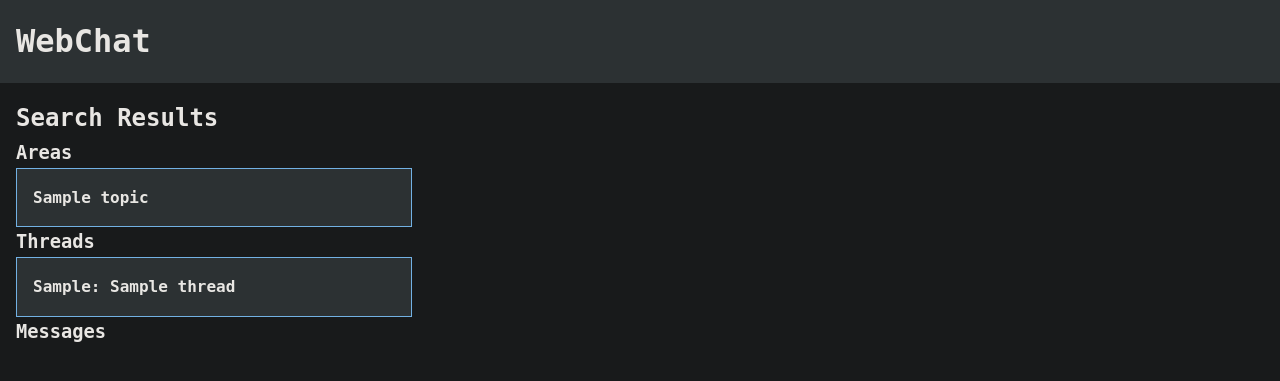
After one commit to Roar1ngDuck/webchat, a Flask app: template app/templates/search_results.html in a window 1280 px wide. The commit adds this page. Shown: the top 381 px of the page. Run offline with Flask 3, Linux system fonts and the light colour scheme; the template is opened without the code that fills it: most values are stand-ins (such as "Sample title", 1, 10 or a date in 2020); some libraries are stand-ins or nearby versions.

Commit message:
Add basic search

```diff
--- a/app/static/styles.css
+++ b/app/static/styles.css
@@ -445,3 +445,30 @@ main {
     width: 300px;
     height: 75px;
 }
+
+/* Search Results Styles */
+.search-results {
+    display: flex;
+    flex-wrap: wrap;
+    gap: 1rem;
+    justify-content: left;
+}
+
+.result-box {
+    border: 1px solid rgb(114, 177, 228);
+    padding: 1rem;
+    width: calc(33% - 1rem);
+    text-decoration: none;
+    color: inherit;
+    background-color: #2c3133;
+}
+
+.result-box:hover {
+    background-color: rgb(52, 86, 114);
+}
+
+@media (max-width: 767px) {
+    .result-box {
+        width: 100%; /* Full width on mobile devices */
+    }
+}
--- a/app/templates/base.html
+++ b/app/templates/base.html
@@ -17,6 +17,43 @@
             {% if "user_id" in session %}
             <span  class="username-display">Logged in as {% if session["is_admin"] == "True" %}administrator {% endif %}<span class="username-highlight">{{ session["username"] }}</span></span>
             <a href="{{ url_for('chat.logout') }}" class="logout-button">Logout</a>
+            <!-- Search Button -->
+            <button id="openSearchModalBtn" class="modern-button">Search</button>
+            <!-- Search Modal -->
+            <div id="searchModal" class="modal">
+                <div class="modal-content">
+                    <span class="close-btn" id="closeSearchModalBtn">&times;</span>
+                    <form action="{{ url_for('chat.search') }}" method="get" id="searchForm">
+                        <h2>Search</h2>
+                        <div class="form-group">
+                            <label for="searchQuery">Search:</label>
+                            <input type="text" id="searchQuery" name="query" required>
+                        </div>
+                        <button type="submit" class="modern-button">Search</button>
+                    </form>
+                </div>
+            </div>
+            <script>
+                var search_modal = document.getElementById("searchModal");
+
+                var btn = document.getElementById("openSearchModalBtn");
+
+                var span = document.getElementById("closeSearchModalBtn")[0];
+
+                btn.onclick = function() {
+                    search_modal.style.display = "block";
+                }
+
+                span.onclick = function() {
+                    search_modal.style.display = "none";
+                }
+
+                window.onclick = function(event) {
+                    if (event.target == modal) {
+                        search_modal.style.display = "none";
+                    }
+                }
+            </script>
             {% block navbar %}{% endblock %}
             {% endif %}
         </div>
--- a/app/templates/index.html
+++ b/app/templates/index.html
@@ -23,7 +23,7 @@
 </section>
 <div id="createAreaModal" class="modal">
     <div class="modal-content">
-        <span class="close-btn">&times;</span>
+        <span class="close-btn" id="close-btn-create-area">&times;</span>
         <form action="{{ url_for('chat.index') }}" method="post" id="createAreaForm">
             <h2>Create New Area</h2>
             <div class="form-group">
@@ -51,7 +51,7 @@
     var btn = document.getElementById("createAreaBtn");
 
     // Get the <span> element that closes the modal
-    var span = document.getElementsByClassName("close-btn")[0];
+    var span = document.getElementById("close-btn-create-area");
 
     // When the user clicks the button, open the modal
     btn.onclick = function() {
--- /dev/null
+++ b/app/templates/search_results.html
@@ -0,0 +1,34 @@
+{% extends "base.html" %}
+
+{% block content %}
+<section>
+    <h2>Search Results</h2>
+    <!-- Display areas results -->
+    <h3>Areas</h3>
+    <div class="search-results">
+        {% for area in areas %}
+        <a href="{{ url_for('chat.view_area', area_id=area.id) }}" class="result-box">
+            <h4>{{ area.topic }}</h4>
+        </a>
+        {% endfor %}
+    </div>
+    <!-- Display threads results -->
+    <h3>Threads</h3>
+    <div class="search-results">
+        {% for thread in threads %}
+        <a href="{{ url_for('chat.view_thread', thread_id=thread.id) }}" class="result-box">
+            <h4>{{ thread.area_topic }}: {{ thread.title }}</h4>
+        </a>
+        {% endfor %}
+    </div>
+    <!-- Display messages results -->
+    <h3>Messages</h3>
+    <div class="search-results">
+        {% for message in messages %}
+        <a href="{{ url_for('chat.view_thread', thread_id=message.thread) }}" class="result-box">
+            <h4>{{ message.area_topic }}: {{ message.thread_title }} - {{ message.text }}</h4>
+        </a>
+        {% endfor %}
+    </div>
+</section>
+{% endblock %}
```
Also changed, not shown: app/chat/views.py (+9 -0 lines), app/utils/helpers.py (+23 -0 lines).
